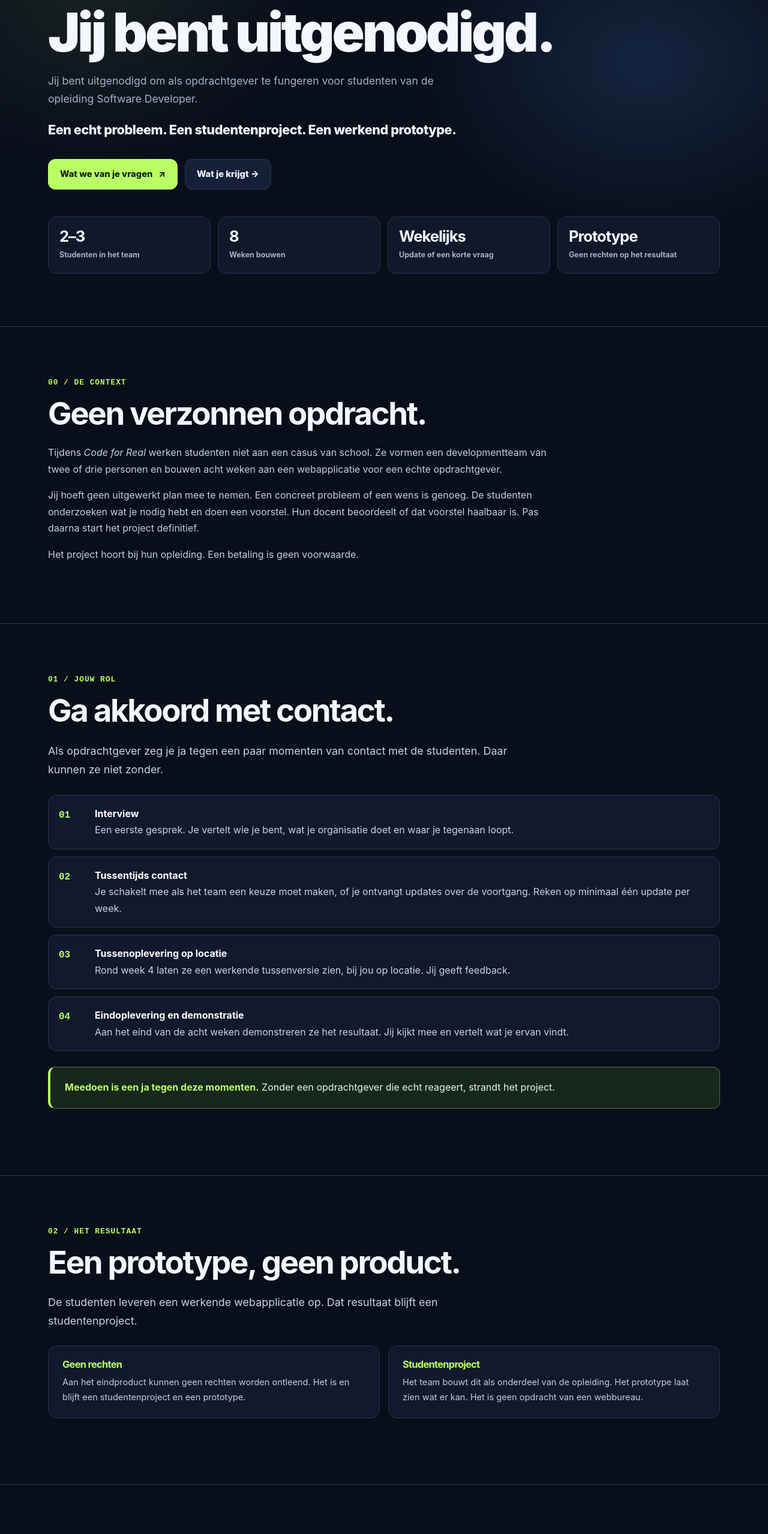
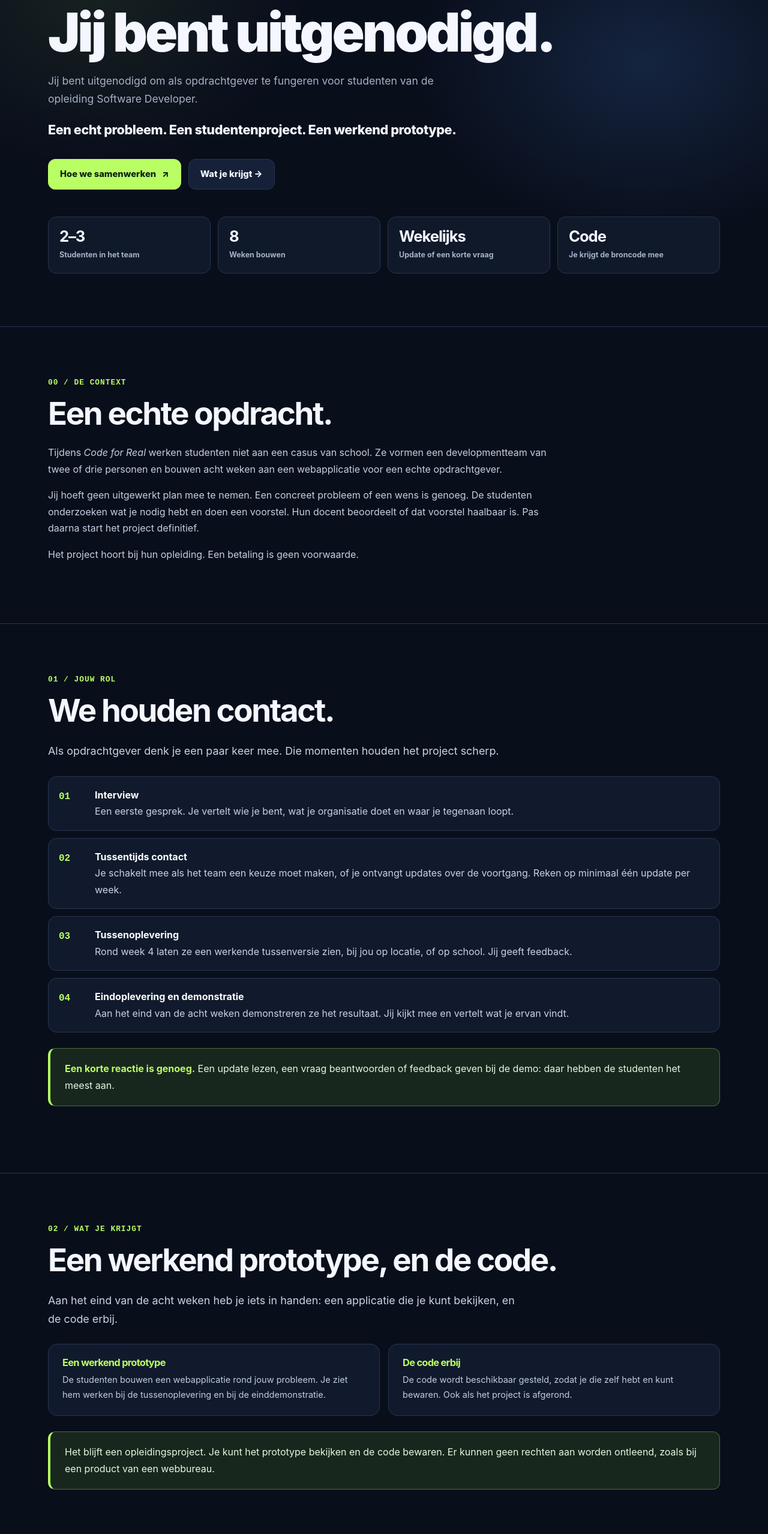
Before and after one commit to curio-team/challenge-code-for-real, a plain HTML site: page opdrachtgever.html in a window 1280 px wide. Shown: the part 228-2785 px from the top of the page at 60% size. Drawn offline with Linux system fonts and the light colour scheme.

Commit message:
add details

```diff
--- a/opdrachtgever.html
+++ b/opdrachtgever.html
@@ -4,8 +4,11 @@
   <meta charset="UTF-8">
   <meta name="viewport" content="width=device-width, initial-scale=1">
   <meta name="theme-color" content="#0a1020">
-  <meta name="description" content="Wat Code for Real van een opdrachtgever vraagt: contact, een prototype, en oplevering op hosting van student of school.">
+  <meta name="description" content="Wat je als opdrachtgever van Code for Real kunt verwachten: contact, een werkend prototype, en de code.">
   <title>Challenge: Code For Real — Voor opdrachtgevers</title>
+  <link rel="icon" href="favicon.ico" sizes="any">
+  <link rel="icon" href="images/favicon.png" type="image/png">
+  <link rel="apple-touch-icon" href="images/apple-touch-icon.png">
   <link rel="stylesheet" href="css/style.css">
   <script src="js/main.js" defer></script>
 </head>
@@ -15,7 +18,7 @@
       <a href="index.html" class="brand">&lt;CODE <span>FOR REAL</span> /&gt;</a>
       <nav class="nav" aria-label="Hoofdnavigatie">
         <a href="#contact">Contact</a>
-        <a href="#prototype">Het prototype</a>
+        <a href="#prototype">Wat je krijgt</a>
         <a href="#oplevering">Oplevering</a>
         <a class="nav-cta" href="index.html">Briefing studenten ↗</a>
       </nav>
@@ -29,14 +32,14 @@
       <p class="lead">Jij bent uitgenodigd om als opdrachtgever te fungeren voor studenten van de opleiding Software Developer.</p>
       <p class="tagline">Een echt probleem. Een studentenproject. Een werkend prototype.</p>
       <div class="hero-actions">
-        <a class="btn primary" href="#contact">Wat we van je vragen <span aria-hidden="true">↗</span></a>
+        <a class="btn primary" href="#contact">Hoe we samenwerken <span aria-hidden="true">↗</span></a>
         <a class="btn" href="#prototype">Wat je krijgt →</a>
       </div>
       <div class="metrics">
         <div class="metric"><strong>2–3</strong><span>Studenten in het team</span></div>
         <div class="metric"><strong>8</strong><span>Weken bouwen</span></div>
         <div class="metric"><strong>Wekelijks</strong><span>Update of een korte vraag</span></div>
-        <div class="metric"><strong>Prototype</strong><span>Geen rechten op het resultaat</span></div>
+        <div class="metric"><strong>Code</strong><span>Je krijgt de broncode mee</span></div>
       </div>
     </div>
   </section>
@@ -45,7 +48,7 @@
     <section id="project">
       <div class="shell">
         <div class="section-num">00 / De context</div>
-        <h2 class="section-title">Geen verzonnen opdracht.</h2>
+        <h2 class="section-title">Een echte opdracht.</h2>
         <div class="prose">
           <p>Tijdens <em>Code for Real</em> werken studenten niet aan een casus van school. Ze vormen een developmentteam van twee of drie personen en bouwen acht weken aan een webapplicatie voor een echte opdrachtgever.</p>
           <p>Jij hoeft geen uitgewerkt plan mee te nemen. Een concreet probleem of een wens is genoeg. De studenten onderzoeken wat je nodig hebt en doen een voorstel. Hun docent beoordeelt of dat voorstel haalbaar is. Pas daarna start het project definitief.</p>
@@ -57,8 +60,8 @@
     <section id="contact">
       <div class="shell">
         <div class="section-num">01 / Jouw rol</div>
-        <h2 class="section-title">Ga akkoord met contact.</h2>
-        <p class="intro">Als opdrachtgever zeg je ja tegen een paar momenten van contact met de studenten. Daar kunnen ze niet zonder.</p>
+        <h2 class="section-title">We houden contact.</h2>
+        <p class="intro">Als opdrachtgever denk je een paar keer mee. Die momenten houden het project scherp.</p>
         <div class="steps">
           <div class="step">
             <p><strong>Interview</strong><br>Een eerste gesprek. Je vertelt wie je bent, wat je organisatie doet en waar je tegenaan loopt.</p>
@@ -67,43 +70,44 @@
             <p><strong>Tussentijds contact</strong><br>Je schakelt mee als het team een keuze moet maken, of je ontvangt updates over de voortgang. Reken op minimaal één update per week.</p>
           </div>
           <div class="step">
-            <p><strong>Tussenoplevering op locatie</strong><br>Rond week 4 laten ze een werkende tussenversie zien, bij jou op locatie. Jij geeft feedback.</p>
+            <p><strong>Tussenoplevering</strong><br>Rond week 4 laten ze een werkende tussenversie zien, bij jou op locatie, of op school. Jij geeft feedback.</p>
           </div>
           <div class="step">
             <p><strong>Eindoplevering en demonstratie</strong><br>Aan het eind van de acht weken demonstreren ze het resultaat. Jij kijkt mee en vertelt wat je ervan vindt.</p>
           </div>
         </div>
-        <div class="callout"><strong>Meedoen is een ja tegen deze momenten.</strong> Zonder een opdrachtgever die echt reageert, strandt het project.</div>
+        <div class="callout"><strong>Een korte reactie is genoeg.</strong> Een update lezen, een vraag beantwoorden of feedback geven bij de demo: daar hebben de studenten het meest aan.</div>
       </div>
     </section>
 
     <section id="prototype">
       <div class="shell">
-        <div class="section-num">02 / Het resultaat</div>
-        <h2 class="section-title">Een prototype, geen product.</h2>
-        <p class="intro">De studenten leveren een werkende webapplicatie op. Dat resultaat blijft een studentenproject.</p>
+        <div class="section-num">02 / Wat je krijgt</div>
+        <h2 class="section-title">Een werkend prototype, en de code.</h2>
+        <p class="intro">Aan het eind van de acht weken heb je iets in handen: een applicatie die je kunt bekijken, en de code erbij.</p>
         <div class="requirements">
           <article class="requirement">
-            <h3>Geen rechten</h3>
-            <p>Aan het eindproduct kunnen geen rechten worden ontleend. Het is en blijft een studentenproject en een prototype.</p>
+            <h3>Een werkend prototype</h3>
+            <p>De studenten bouwen een webapplicatie rond jouw probleem. Je ziet hem werken bij de tussenoplevering en bij de einddemonstratie.</p>
           </article>
           <article class="requirement">
-            <h3>Studentenproject</h3>
-            <p>Het team bouwt dit als onderdeel van de opleiding. Het prototype laat zien wat er kan. Het is geen opdracht van een webbureau.</p>
+            <h3>De code erbij</h3>
+            <p>De code wordt beschikbaar gesteld, zodat je die zelf hebt en kunt bewaren. Ook als het project is afgerond.</p>
           </article>
         </div>
+        <div class="callout">Het blijft een opleidingsproject. Je kunt het prototype bekijken en de code bewaren. Er kunnen geen rechten aan worden ontleend, zoals bij een product van een webbureau.</div>
       </div>
     </section>
 
     <section id="oplevering">
       <div class="shell">
         <div class="section-num">03 / Waar het staat</div>
-        <h2 class="section-title">Oplevering op hosting van student of school.</h2>
+        <h2 class="section-title">Online, zodat je het kunt zien.</h2>
         <div class="prose">
-          <p>De site of applicatie wordt opgeleverd op hosting en een domein van de student of van school. Dat is de plek waar je het prototype bekijkt en waar de demonstratie op draait.</p>
-          <p>Wil je het resultaat op je eigen server of domein laten zetten? Neem daarvoor contact op met een webbureau. Dat hoort niet bij deze opdracht, en de studenten regelen dat niet.</p>
+          <p>Het prototype staat op hosting en een domein van de studenten of van school. Daar kun je het bekijken, en daar draait de demonstratie.</p>
+          <p>Wil je het later op je eigen server of domein? Een webbureau kan het voor je overzetten. De studenten leveren het prototype en de code. Het verhuizen naar een eigen omgeving is een volgende stap.</p>
         </div>
-        <div class="callout"><strong>Kort samengevat:</strong> jij levert het probleem en het contact. De studenten leveren een prototype, op hun hosting of die van school.</div>
+        <div class="callout"><strong>Samen:</strong> jij deelt het probleem en denkt mee. De studenten bouwen het prototype, zetten het online en geven je de code.</div>
       </div>
     </section>
   </main>
@@ -111,8 +115,8 @@
   <section class="finish">
     <div class="shell">
       <div class="section-num">De afspraak</div>
-      <h2 class="quote">Een echt gesprek.<br>Een werkend prototype.<br><span>Geen rechten, wel resultaat.</span></h2>
-      <p>Zo weten studenten en opdrachtgever vooraf hetzelfde: dit is een opleidingsproject, met echte communicatie en een duidelijke grens aan wat er wordt opgeleverd.</p>
+      <h2 class="quote">Een echt gesprek.<br>Een werkend prototype.<br><span>En de code erbij.</span></h2>
+      <p>Vooraf is duidelijk wat je kunt verwachten: echte samenwerking, een prototype om te bekijken, en de code zodat je die hebt. Het blijft een opleidingsproject.</p>
       <a href="index.html" class="btn primary">Naar de briefing voor studenten →</a>
     </div>
   </section>
```
Also changed, not shown: index.html (+8 -5 lines), invulformulier.html (+3 -0 lines), favicon.ico (added), images/apple-touch-icon.png (added), images/favicon.jpg (added), images/favicon.png (added).
